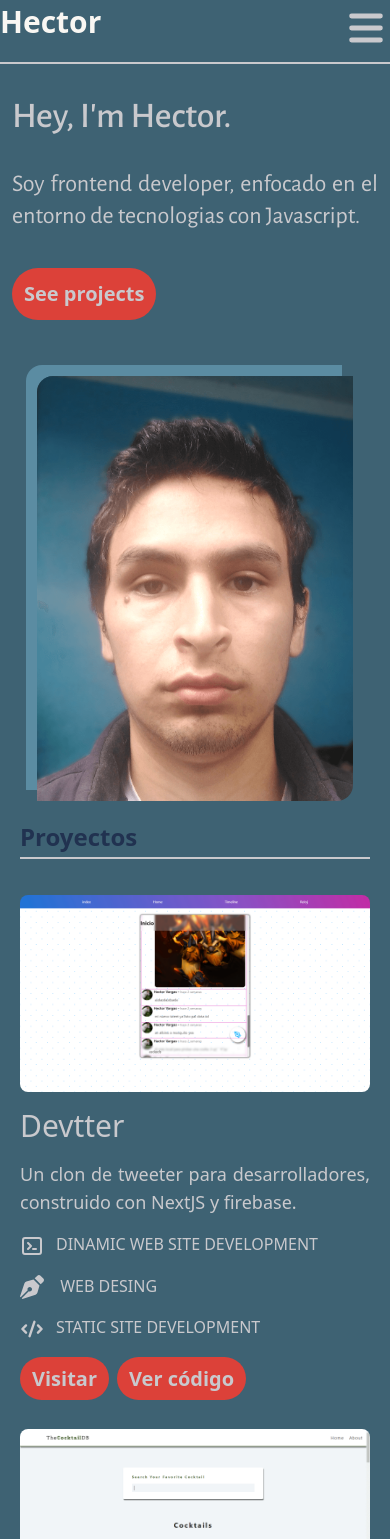
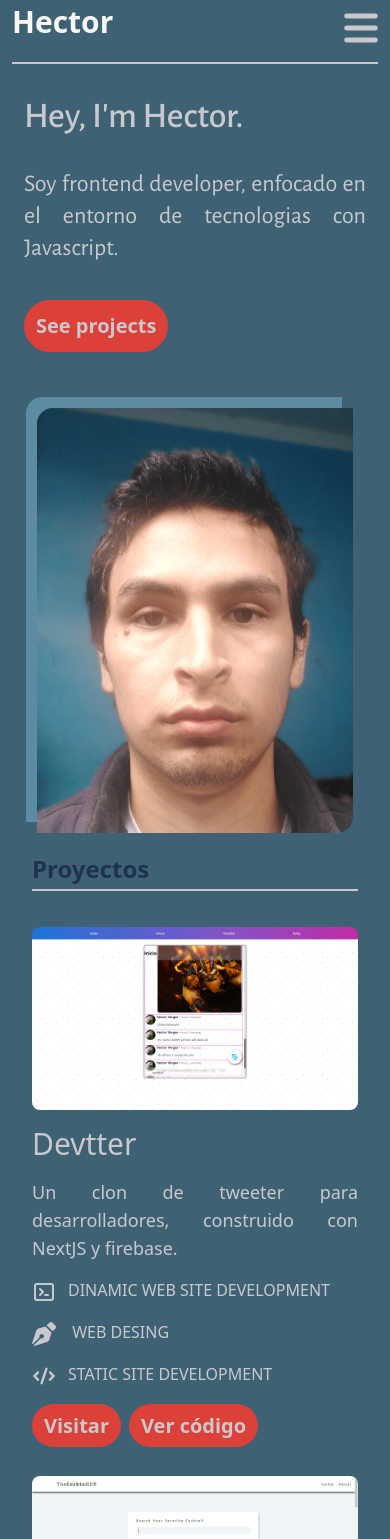
Before and after one commit to hecthorl/portfolio-prev, a Next.js app: page / in a window 390 px wide. Shown: the top 1539 px of the page. Built offline with nearby package versions, Linux system fonts and the light colour scheme.

Commit message:
modificaciones al layout

```diff
--- a/components/Buttontoggle/index.jsx
+++ b/components/Buttontoggle/index.jsx
@@ -1,10 +1,7 @@
 import { HiMenu, HiX } from 'react-icons/hi';
 const Buttontoggle = ({ onClick, isActive }) => {
    return (
-      <button
-         onClick={onClick}
-         className="text-5xl text-tercero focus:outline-none"
-      >
+      <button onClick={onClick} className="toogle-btn">
          {isActive ? <HiX /> : <HiMenu />}
       </button>
    );
--- a/components/Menu.jsx
+++ b/components/Navbar/Menu.jsx
@@ -1,4 +1,4 @@
-import Li from './Li';
+import Li from '../Li';
 
 const Menu = ({ className }) => {
    return (
--- a/components/Navbar/index.jsx
+++ b/components/Navbar/index.jsx
@@ -2,7 +2,7 @@ import { useEffect, useState } from 'react';
 import { Transition } from '@headlessui/react';
 import Link from 'next/link';
 import Buttontoggle from '../Buttontoggle';
-import Menu from 'components/Menu';
+import Menu from 'components/Navbar/Menu';
 
 const Navbar = () => {
    const [isActive, setIsActive] = useState(false);
@@ -15,7 +15,8 @@ const Navbar = () => {
    }, [isActive]);
 
    return (
-      <header className={bigName + ' header'}>
+      <header className={`${bigName} px-3`}>
+         <div className="header">
             <div className="h-full">
                <Link href="/">
                   <a className={bigName + ' text-3xl font-bold'}>Hector</a>
@@ -43,6 +44,7 @@ const Navbar = () => {
             >
                <Menu className="ul-header md:hidden" />
             </Transition>
+         </div>
       </header>
    );
 };
--- a/pages/index.jsx
+++ b/pages/index.jsx
@@ -1,7 +1,7 @@
 import Head from 'next/head';
 import Navbar from 'components/Navbar';
 import Hero from 'components/Hero';
-import Projects from 'components/Projects';
+import Projects from 'components/Projects/Projects';
 import Contact from 'components/Contact';
 
 export default function Home() {
@@ -13,8 +13,10 @@ export default function Home() {
             <link rel="icon" href="/favicon.ico" />
          </Head>
          <Navbar />
-         <Hero />
-         <Projects />
+         <div className="px-3">
+            <Hero />
+            <Projects />
+         </div>
          <Contact />
       </>
    );
--- a/styles/globals.css
+++ b/styles/globals.css
@@ -35,7 +35,7 @@
    }
 
    .header-mobile {
-      @apply relative flex justify-between mx-2 py-1 z-30;
+      @apply relative flex justify-between py-1 z-30;
    }
 
    .cta-btn {
@@ -51,18 +51,21 @@
       @apply grid grid-cols-1 mt-11 gap-4 max-w-[900px] text-left mx-auto;
    }
    .contact-section {
-      @apply px-3 pb-10 pt-8 mt-4 bg-quinto font-alegreya text-tercero w-full;
+      @apply px-6 pb-10 pt-8 mt-4 bg-quinto font-alegreya text-tercero w-full;
    }
    .btn-card {
       @apply rounded-full bg-quinto px-3 py-2 font-semibold text-xl text-tercero;
    }
    .project-card {
-      @apply pt-9 md:grid md:grid-cols-2 md:place-items-center md:gap-4 sm:pb-5 max-w-[900px] sm:mx-auto;
+      @apply pt-9 md:grid md:grid-cols-2 md:place-items-center md:gap-8 sm:pb-5 max-w-[900px] sm:mx-auto;
    }
    .hero-section {
-      @apply md:my-24 px-3 text-justify text-tercero md:max-w-[900px] md:mx-auto md:px-0 md:grid md:grid-cols-2 md:place-items-end;
+      @apply md:my-24 px-3 text-justify text-tercero md:max-w-[900px] md:w-full md:px-0 md:grid md:grid-cols-2 md:place-items-end md:mx-auto;
    }
    .img-hero {
       @apply rounded-tl-2xl rounded-br-2xl h-img my-5 mx-auto md:mx-0 shadow-img;
    }
+   .toogle-btn {
+      @apply text-5xl text-tercero focus:outline-none w-[41px];
+   }
 }
```
Also changed, not shown: hook/useAlgo.js (deleted, +0 -11 lines), components/Projects/ProjectCard.jsx (renamed from components/ProjectCard.jsx), components/Projects/Projects.jsx (renamed from components/Projects.jsx). Lines whose indentation alone changed are shown as unchanged.
